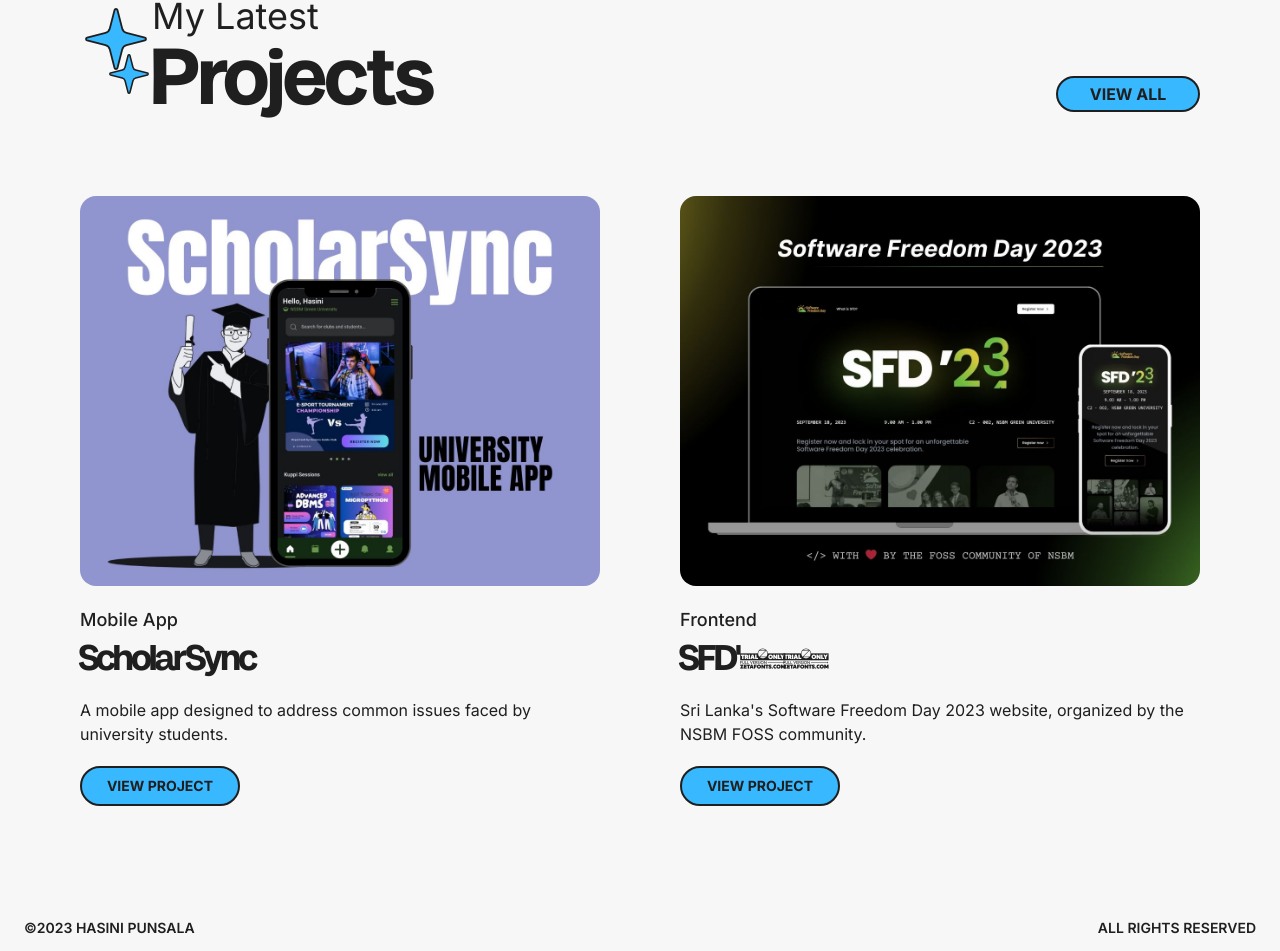
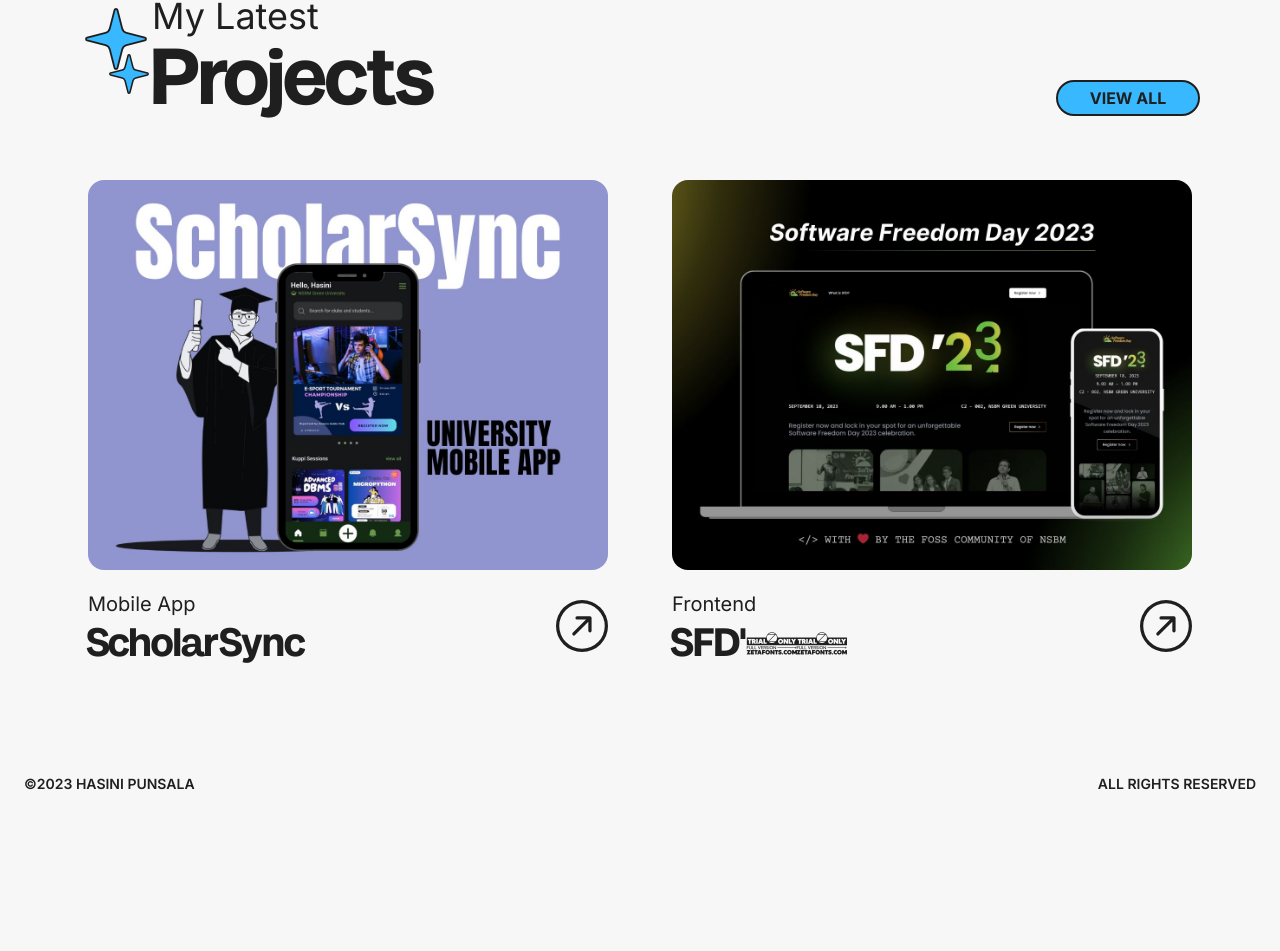
Before and after one commit to MAGHPMallawaarachchi/punsala-portfolio, a Next.js app: page / in a window 1280 px wide. Shown: the part 2063-3014 px from the top of the page. After the commit the page ends 2873 px from the top, so only its background shows below. Built offline with nearby package versions, Linux system fonts and the light colour scheme.

Commit message:
Add link and arrow icon to Project component

```diff
--- a/components/Project.tsx
+++ b/components/Project.tsx
@@ -1,5 +1,7 @@
 import Image from 'next/image'
+import Link from 'next/link';
 import React from 'react'
+import { BsArrowUpRightCircle } from "react-icons/bs";
 
 type Props = {
     name: string
@@ -14,16 +16,13 @@
     <div className='flex flex-col gap-[20px] max-w-[520px]'>
         <Image src={image} width={540} height={100} alt={name} className='rounded-2xl' />
 
-        <div className='flex flex-col items-start gap-1'>
-            <h4 className=' dark:text-secondary-text text-dark text-sm sm:text-lg font-medium'>{category}</h4>
-            <h1 className='dark:text-light text-dark sm:text-4xl text-3xl'>{name}</h1>
+        <div className='flex items-center justify-between'>
+          <div className='flex flex-col items-start gap-1'>
+              <h4 className=' dark:text-secondary-text text-dark text-sm sm:text-xl leading-none'>{category}</h4>
+              <h1 className='dark:text-light text-dark sm:text-[40px] tracking-[2px] text-2xl leading-none'>{name}</h1>
+          </div>
+          <Link href="/"><BsArrowUpRightCircle size="52px" className="dark:fill-light fill-dark sm:h-[52px] h-[36px]"/></Link>
         </div>
-
-        <p className='text-dark dark:text-secondary-text text-base'>{description}</p>
-
-        <button className='border-2 border-dark rounded-full uppercase text-dark text-sm font-bold bg-blue w-40 py-2 sm:py-2'>
-            view project
-        </button>
     </div>
   )
 };
--- a/components/Projects.tsx
+++ b/components/Projects.tsx
@@ -11,11 +11,11 @@
 const Projects = () => {
   return (
     <Container>
-      <section className='flex flex-col justify-center items-center' id='projects'>
+      <section className='flex flex-col justify-center items-center sm:gap-16 gap-10' id='projects'>
 
-        <div className='flex justify-between w-full'>
+        <div className='flex justify-between w-full items-end'>
 
-          <div className='flex items-center sm:mb-20 mb-16'>
+          <div className='flex items-center'>
             <div className='flex flex-col'>
               <div className='hidden lg:flex flex-col items-end'>
                 <LuSparkle size="72px" class="fill-blue stroke-[0.6px] stroke-dark -mb-6" color="#38B8FF"/>
@@ -34,7 +34,7 @@
             </div>
           </div>
 
-          <div className='sm:mt-20 mt-10 sm:flex hidden'>
+          <div className='sm:flex hidden'>
             <Link href='/projects'>
               <button className='button-text button bg-blue xsm:w-36 w-28 xsm:py-1 py-2'>View All</button>
             </Link>
@@ -42,7 +42,7 @@
 
         </div>
 
-        <div className='flex flex-wrap gap-12 items-center lg:justify-between justify-center w-full'>
+        <div className='flex flex-wrap sm:gap-16 gap-10 items-center justify-center w-full'>
           {ProjectData.slice(0,4).map((project) => (
             <Project
               key={project.key}
@@ -55,7 +55,11 @@
           ))}
         </div>
 
-
+        <div className='sm:hidden flex'>
+          <Link href='/projects'>
+            <button className='button-text button bg-blue xsm:w-36 w-28 py-2'>View All</button>
+          </Link>
+        </div>
 
       </section>
     </Container>
```
